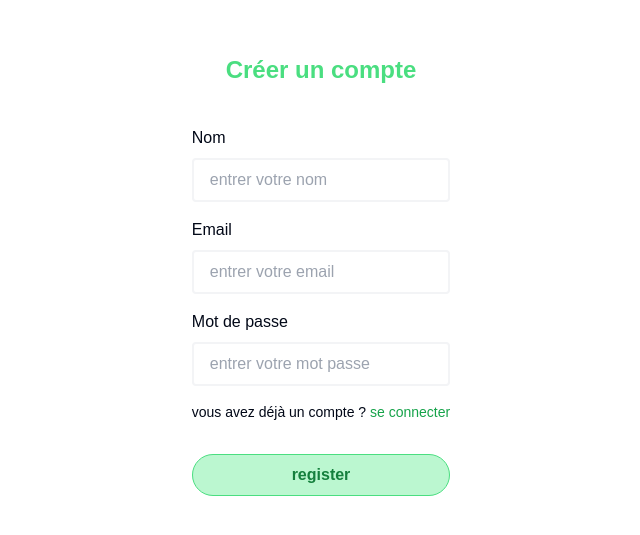
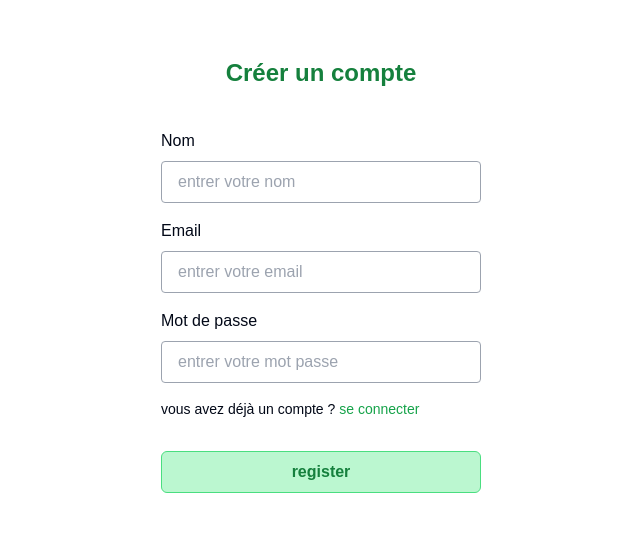
Before and after one commit to SafidyRamaroson/GSDGI, a Next.js app: page /admin/auth/register in a window 1280 px wide. Shown: the part 117-652 px from the top of the page, without its empty margins (319-959 px from the left). Built offline with nearby package versions, Linux system fonts and the light colour scheme.

Commit message:
style: :lipstick: Changed styles of UI page (Admin auth).

```diff
--- a/app/admin/auth/login/page.tsx
+++ b/app/admin/auth/login/page.tsx
@@ -7,7 +7,7 @@ const Login = () => {
           Se connecter
         </p>
       </div>
-      <form action="" method="post" className="max-w-md py-4 px-8">
+      <form action="" method="post" className="max-w-md py-4 px-8 w-96">
         <div className="flex flex-col">
           <label htmlFor="email" className="font-normal">
             Email
@@ -17,7 +17,7 @@ const Login = () => {
             name="email"
             id="email"
             placeholder="entrer votre email"
-            className="border-2 border-gray-100 p-2 px-4 rounded-sm mb-4 mt-2"
+            className="border-[1px] border-gray-400 p-2 px-4 rounded-sm mb-4 mt-2"
           />
         </div>
         <div className="flex flex-col">
@@ -29,16 +29,19 @@ const Login = () => {
             name="password"
             id="password"
             placeholder="entrer votre mot passe"
-            className="border-2 border-gray-100 p-2 px-4 rounded-sm mb-4 mt-2"
+            className="border-[1px] border-gray-400 p-2 px-4 rounded-sm mb-4 mt-2"
           />
         </div>
-        <div className="mb-4">
+        <div className="mb-4 flex flex-row justify-between">
           {/* <input type="checkbox" name="" id="" /> */}
-          <p className="text-sm">vous n'avez pas de compte  ? <span className="text-sm text-green-600 cursor-pointer">  s'inscrire </span></p>
+          <p className="text-sm">Mot de passe oublié ?</p>
+          <span className="text-sm text-green-600 cursor-pointer">
+            Réinitialiser
+          </span>
         </div>
         <button
           type="submit"
-          className="bg-green-200 text-green-700 font-bold w-full p-2 mt-4 rounded-full border-[1px] border-green-400"
+          className="bg-green-200 text-green-700 font-bold w-full p-2 mt-4 rounded-md border-[1px] border-green-400"
         >
           register
         </button>
--- a/app/admin/auth/register/page.tsx
+++ b/app/admin/auth/register/page.tsx
@@ -3,11 +3,11 @@ const Register = () => {
     <div className="w-screen h-screen flex flex-col justify-center items-center">
       <div className="flex flex-row">
         {/* <div className="w-4 h-4 rounded-sm bg-blue-400 mr-2"></div> */}
-        <p className="text-center font-semibold text-green-400 mb-6 text-2xl">
+        <p className="text-center font-semibold text-green-700 mb-6 text-2xl">
           Créer un compte
         </p>
       </div>
-      <form action="" method="post" className="max-w-md py-4 px-8">
+      <form action="" method="post" className="max-w-md py-4 px-8 w-96">
         <div className="flex flex-col">
           <label htmlFor="nom" className="font-normal">
             Nom
@@ -17,7 +17,7 @@ const Register = () => {
             name="nom"
             id="nom"
             placeholder="entrer votre nom"
-            className="border-2 border-gray-100 py-2 px-4 rounded-sm mb-4 mt-2"
+            className="border-[1px] border-gray-400 py-2 px-4 rounded-sm mb-4 mt-2"
           />
         </div>
         <div className="flex flex-col">
@@ -29,7 +29,7 @@ const Register = () => {
             name="email"
             id="email"
             placeholder="entrer votre email"
-            className="border-2 border-gray-100 p-2 px-4 rounded-sm mb-4 mt-2"
+            className="border-[1px] border-gray-400 p-2 px-4 rounded-sm mb-4 mt-2"
           />
         </div>
         <div className="flex flex-col">
@@ -41,7 +41,7 @@ const Register = () => {
             name="password"
             id="password"
             placeholder="entrer votre mot passe"
-            className="border-2 border-gray-100 p-2 px-4 rounded-sm mb-4 mt-2"
+            className="border-[1px] border-gray-400 p-2 px-4 rounded-sm mb-4 mt-2"
           />
         </div>
         <div className="mb-4">
@@ -50,7 +50,7 @@ const Register = () => {
         </div>
         <button
           type="submit"
-          className="bg-green-200 text-green-700 font-bold w-full p-2 mt-4 rounded-full border-[1px] border-green-400"
+          className="bg-green-200 text-green-700 font-bold w-full p-2 mt-4 rounded-md border-[1px] border-green-400"
         >
           register
         </button>
```
